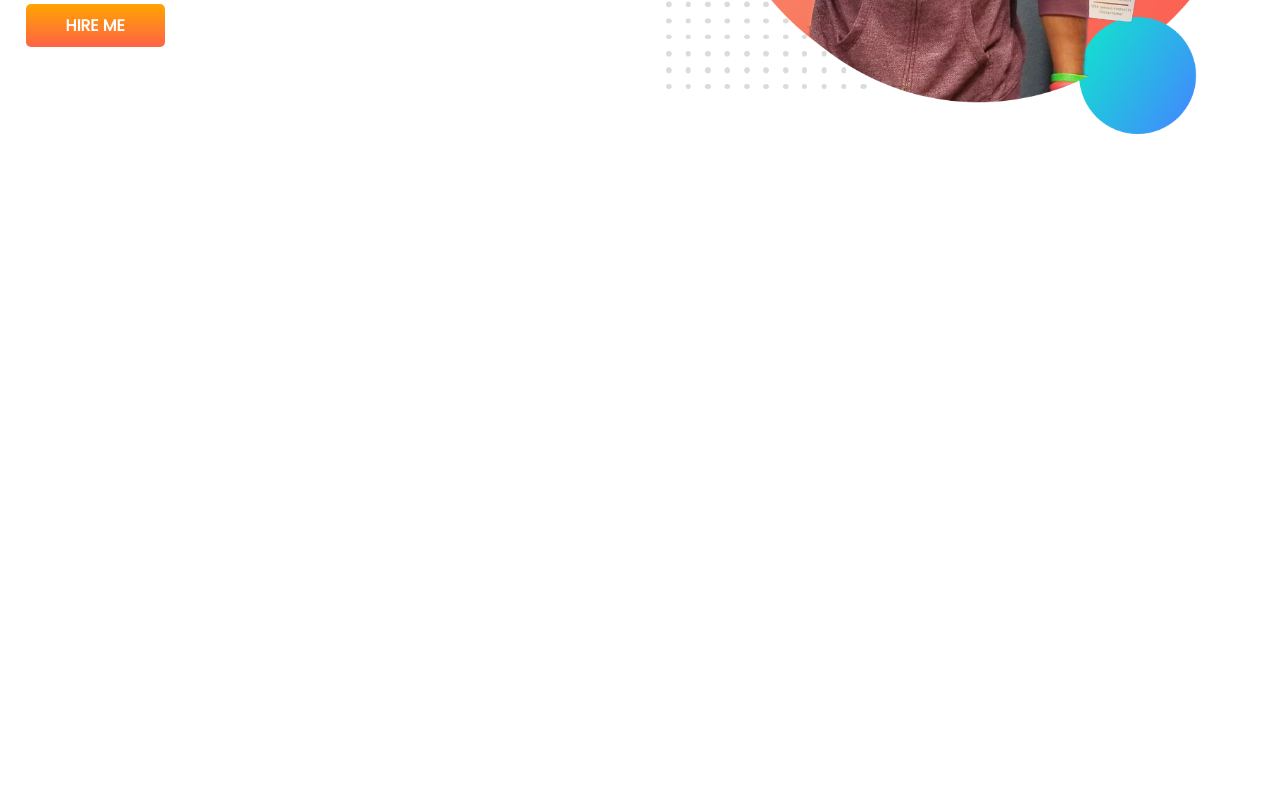
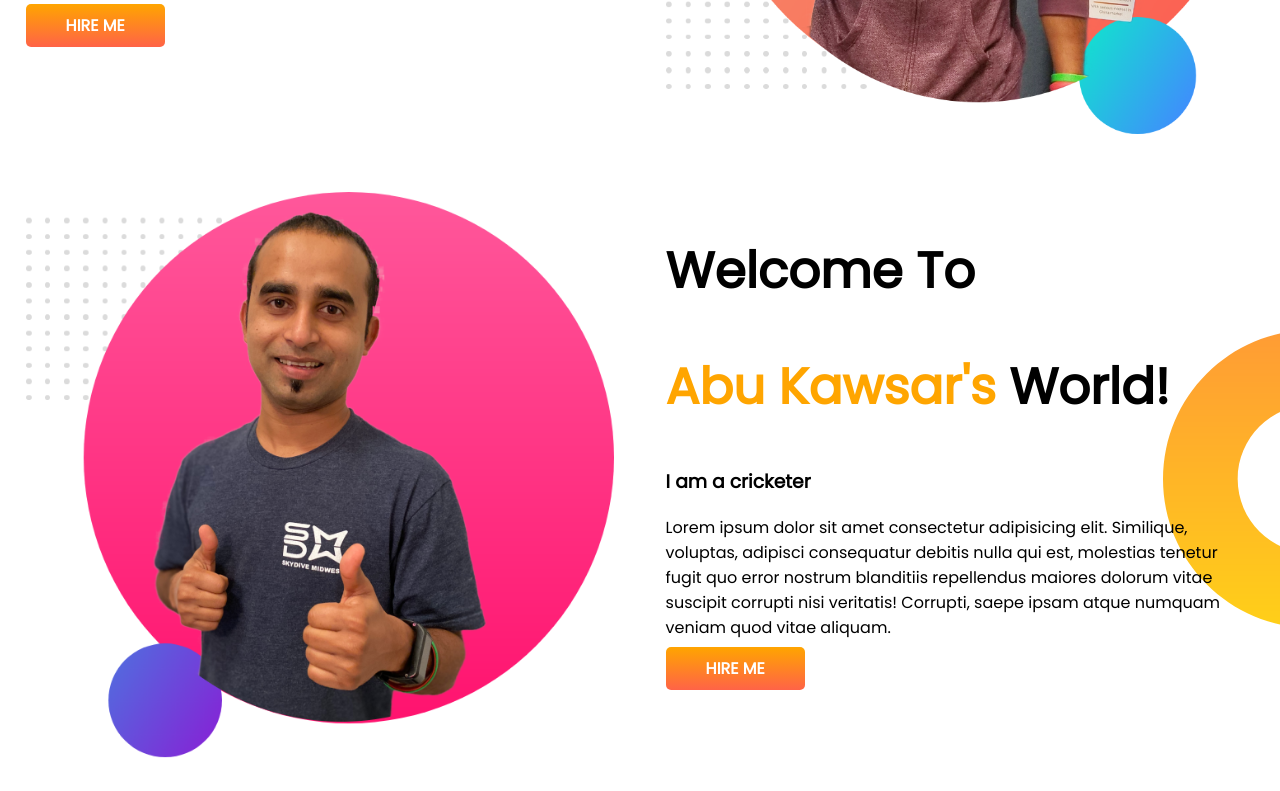
Before and after one commit to abukawsar47/developer-portfolio, a plain HTML site: page index.html in a window 1280 px wide. Shown: the part 476-1267 px from the top of the page. Before the commit the page ends 800 px from the top, so only its background shows below. Drawn offline with Linux system fonts and the light colour scheme.

Commit message:
dream added

```diff
--- a/index.html
+++ b/index.html
@@ -24,5 +24,17 @@
             <img src="images/jhankar.png" alt="jhankar">
         </div>
     </section>
+    <section class="dream-big">
+        <div class="half-width">
+            <img src="images/jhankar2.png" alt="jhankar2">
+        </div>
+        <div class="half-width">
+            <h1>Welcome To</h1>
+            <h1><span class="orange-color">Abu Kawsar's</span> World!</h1>
+            <h3>I am a cricketer</h3>
+            <p>Lorem ipsum dolor sit amet consectetur adipisicing elit. Similique, voluptas, adipisci consequatur debitis nulla qui est, molestias tenetur fugit quo error nostrum blanditiis repellendus maiores dolorum vitae suscipit corrupti nisi veritatis! Corrupti, saepe ipsam atque numquam veniam quod vitae aliquam.</p>
+            <a class="link-button" target="_blank" href="https://www.facebook.com/abukawsarofficial47">HIRE ME</a>
+        </div>
+    </section>
 </body>
 </html>
--- a/style.css
+++ b/style.css
@@ -30,3 +30,8 @@ section{
     background-image: url(images/top-banner.png);
     background-repeat: no-repeat;
 }
+.dream-big{
+    background-image: url(images/dream-bg.png);
+    background-repeat: no-repeat;
+    background-position: right;
+}
```
